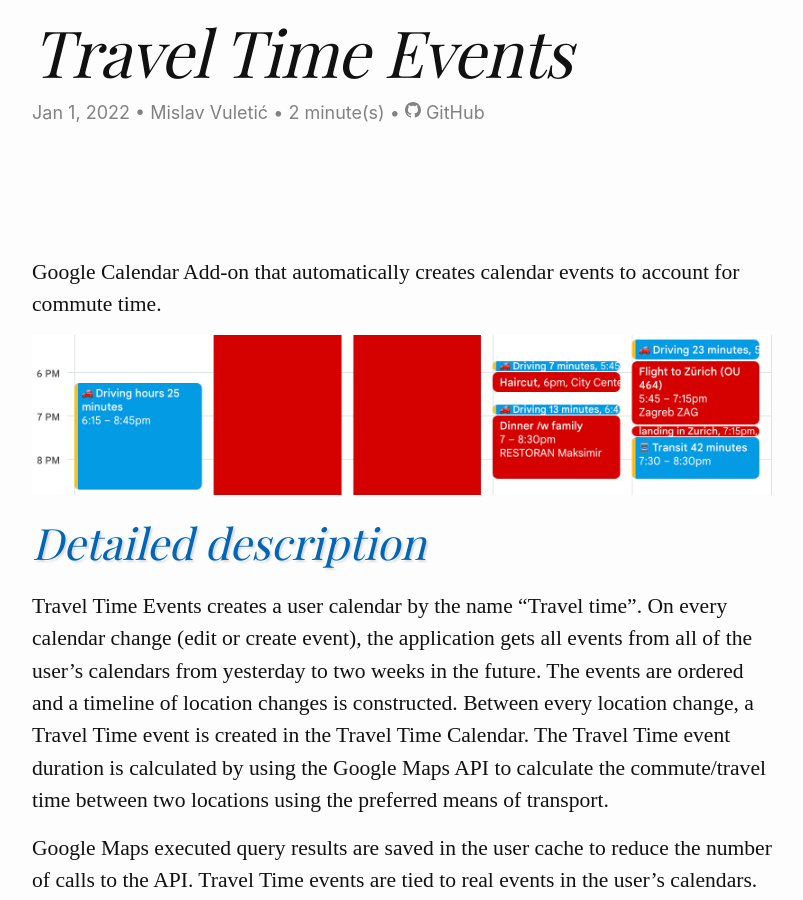
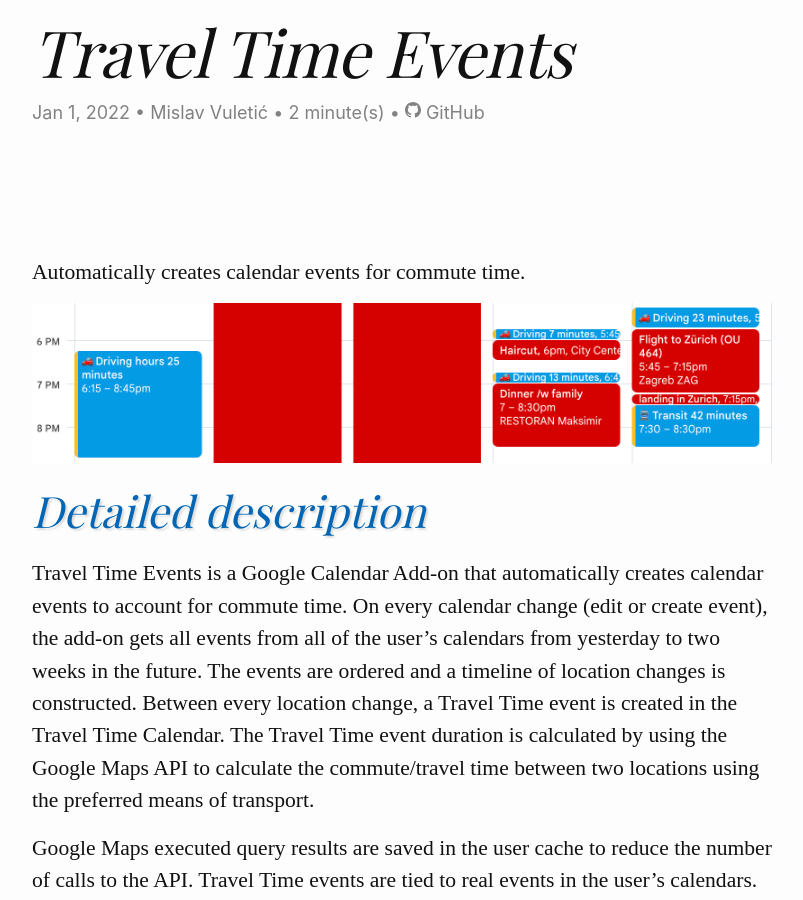
Before and after one commit to MasterMedo/mastermedo.github.io, a Jekyll site: the page built from _posts/2022-01-01-travel-time-events.md, in a window 1280 px wide and 900 px high, scrolled down 663 px. Shown: the whole window, without its empty margins (238-1041 px from the left). Built offline with Jekyll 4.4.1, drawn with Linux system fonts in a browser that asks for light colours; some web fonts are replaced; comment, search, counter and statistics services are not loaded.

Commit message:
add: improve the working on the travel time events post

```diff
--- a/_posts/2022-01-01-travel-time-events.md
+++ b/_posts/2022-01-01-travel-time-events.md
@@ -2,13 +2,14 @@
 category: projects
 github: https://github.com/MasterMedo/travel-time-events
 ---
-Google Calendar Add-on that automatically creates calendar events to account for commute time.
+Automatically creates calendar events for commute time.
 
 <img src="/assets/img/travel-events.png" width="100%">
 
 ## Detailed description
-Travel Time Events creates a user calendar by the name "Travel time".
-On every calendar change (edit or create event), the application gets all
+Travel Time Events is a Google Calendar Add-on that automatically creates
+calendar events to account for commute time.
+On every calendar change (edit or create event), the add-on gets all
 events from all of the user's calendars from yesterday to two weeks in the
 future. The events are ordered and a timeline of location changes is
 constructed. Between every location change, a Travel Time event is created
```
